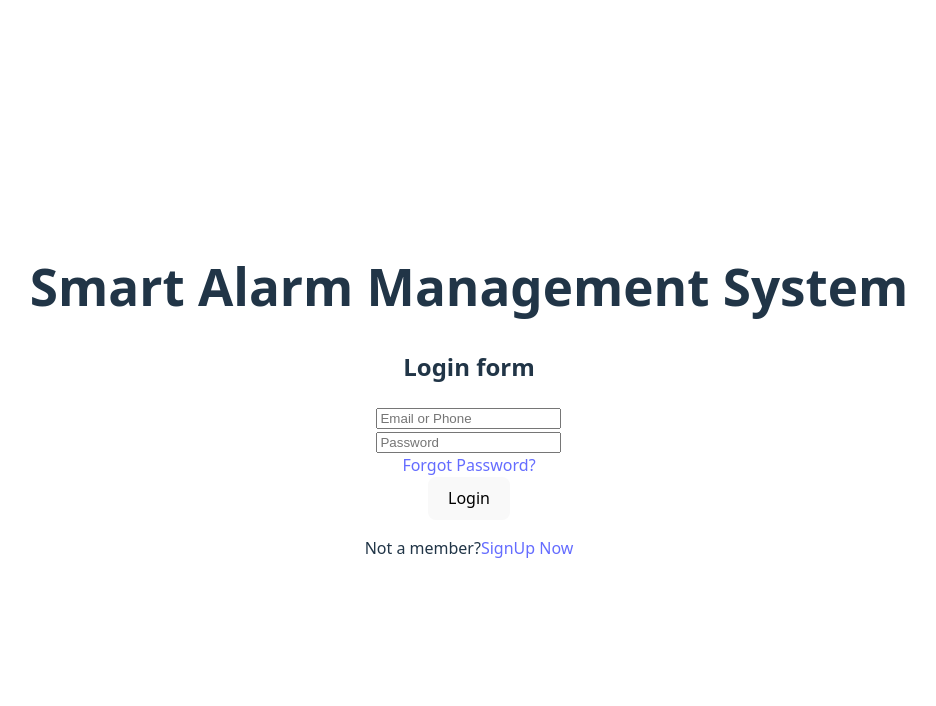
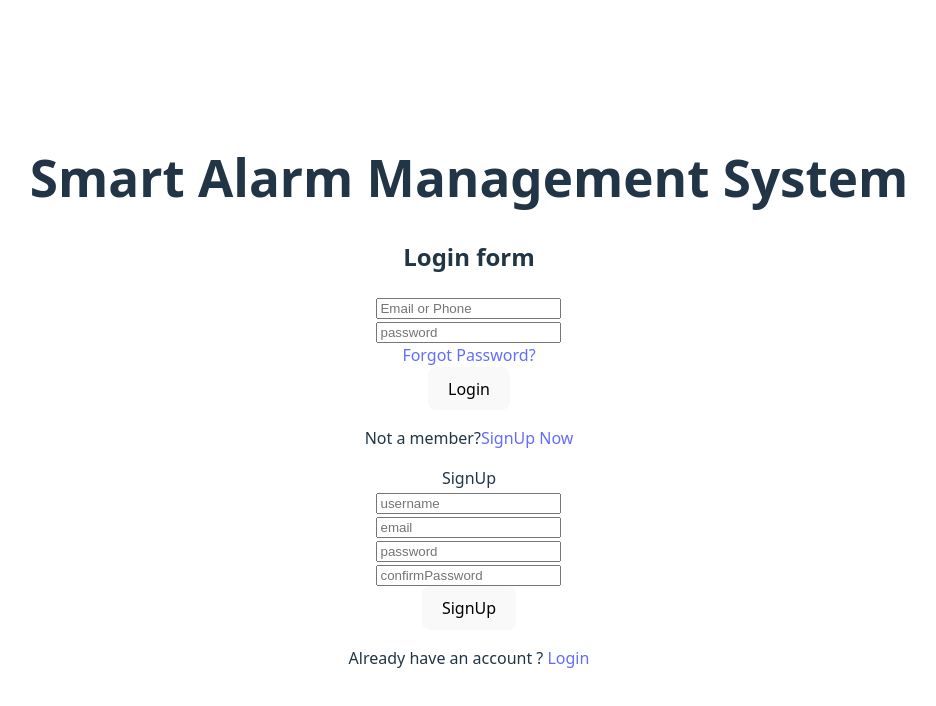
Before and after one commit to osama4104/sams, a React (Vite) app in the folder frontend/: page /signup in a window 1280 px wide. Shown: the top 706 px of the page, without its empty margins (171-1107 px from the left). Built offline with nearby package versions, Linux system fonts and the light colour scheme.

Commit message:
add SignUp Component

```diff
--- a/frontend/src/App.tsx
+++ b/frontend/src/App.tsx
@@ -1,10 +1,12 @@
 import "./App.css";
 import Login from "./components/Login";
+import SignUp from "./components/SignUp";
 function App() {
   return (
     <>
       <h1>Smart Alarm Management System</h1>
       <Login />
+      <SignUp />
     </>
   );
 }
--- a/frontend/src/components/Login.tsx
+++ b/frontend/src/components/Login.tsx
@@ -1,4 +1,5 @@
 import React, { useState } from "react";
+import SignUp from "./SignUp";
 const LoginPage: React.FC = () => {
   const [email, setEmail] = useState<string>(""); //useState is used to change the initial state as per needed,here email is the initialState and setEmail is for updating the state.
   const [password, setPassword] = useState<string>("");
@@ -26,8 +27,8 @@ const LoginPage: React.FC = () => {
           </div>
           <div className="input-group">
             <input
-              type="text"
-              placeholder="Password"
+              type="password"
+              placeholder="password"
               value={password}
               onChange={(e) => setPassword(e.target.value)}
               required
--- /dev/null
+++ b/frontend/src/components/SignUp.tsx
@@ -0,0 +1,68 @@
+import React, { useState } from "react";
+import Login from "./Login";
+const SignUp: React.FC = () => {
+  const [username, setUserName] = useState("");
+  const [email, setEmail] = useState("");
+  const [password, setPassword] = useState<string>("");
+  const [confirmpassword, setConfirmPassword] = useState("");
+  const handleSignUp = (e: React.FormEvent) => {
+    e.preventDefault();
+    if (password != confirmpassword) {
+      alert("Password do not match.");
+      return;
+    }
+    alert(`Signed Up Successfully.`);
+  };
+  return (
+    <div className="SignUp-wrapper">
+      <div className="SignUp-card">
+        <div className="cardHeader">SignUp</div>
+        <form className="card-body" onSubmit={handleSignUp}>
+          <div className="input-group">
+            <input
+              type="text"
+              placeholder="username"
+              value={username}
+              onChange={(e) => setUserName(e.target.value)}
+              required
+            ></input>
+          </div>
+          <div className="input-group">
+            <input
+              type="text"
+              placeholder="email"
+              value={email}
+              onChange={(e) => setEmail(e.target.value)}
+              required
+            />
+          </div>
+          <div className="input-group">
+            <input
+              type="password"
+              placeholder="password"
+              value={password}
+              onChange={(e) => setPassword(e.target.value)}
+              required
+            />
+          </div>
+          <div className="input-group">
+            <input
+              type="password"
+              placeholder="confirmPassword"
+              value={confirmpassword}
+              onChange={(e) => setConfirmPassword(e.target.value)}
+              required
+            />
+          </div>
+          <button type="submit" className="login-button">
+            SignUp
+          </button>
+          <p className="signup-text">
+            Already have an account ? <a href="#">Login</a>
+          </p>
+        </form>
+      </div>
+    </div>
+  );
+};
+export default SignUp;
```
